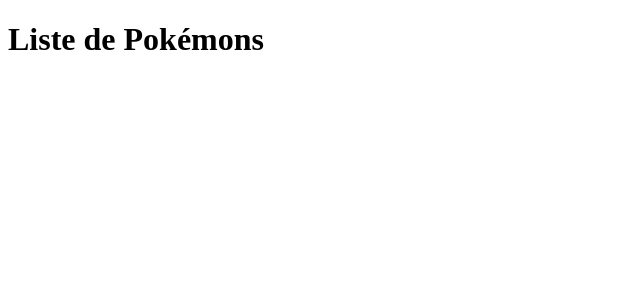
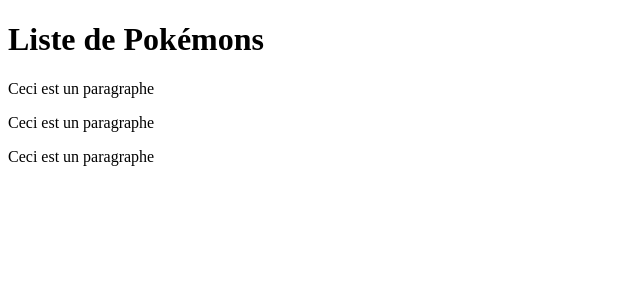
Before and after one commit to ZahirHaniche-dev/angular-pokemon, an Angular app: page / in a window 1280 px wide. Shown: the top 300 px of the page, without its empty margins (0-640 px from the left). Built offline with nearby package versions, Linux system fonts and the light colour scheme.

Commit message:
Développer vos templates avec Angular

```diff
--- /dev/null
+++ b/src/app/app.component.html
@@ -0,0 +1,4 @@
+<h1>Liste de Pokémons</h1>
+<p>Ceci est un paragraphe</p>
+<p>Ceci est un paragraphe</p>
+<p>Ceci est un paragraphe</p>
--- a/src/app/app.component.ts
+++ b/src/app/app.component.ts
@@ -4,7 +4,7 @@
 
 @Component({
   selector: 'app-root',
-  template: `<h1>Liste de Pokémons</h1>`
+  templateUrl : 'app.component.html',
 })
 export class AppComponent implements OnInit {
   pokemonList: Pokemon[] = POKEMONS;
```
